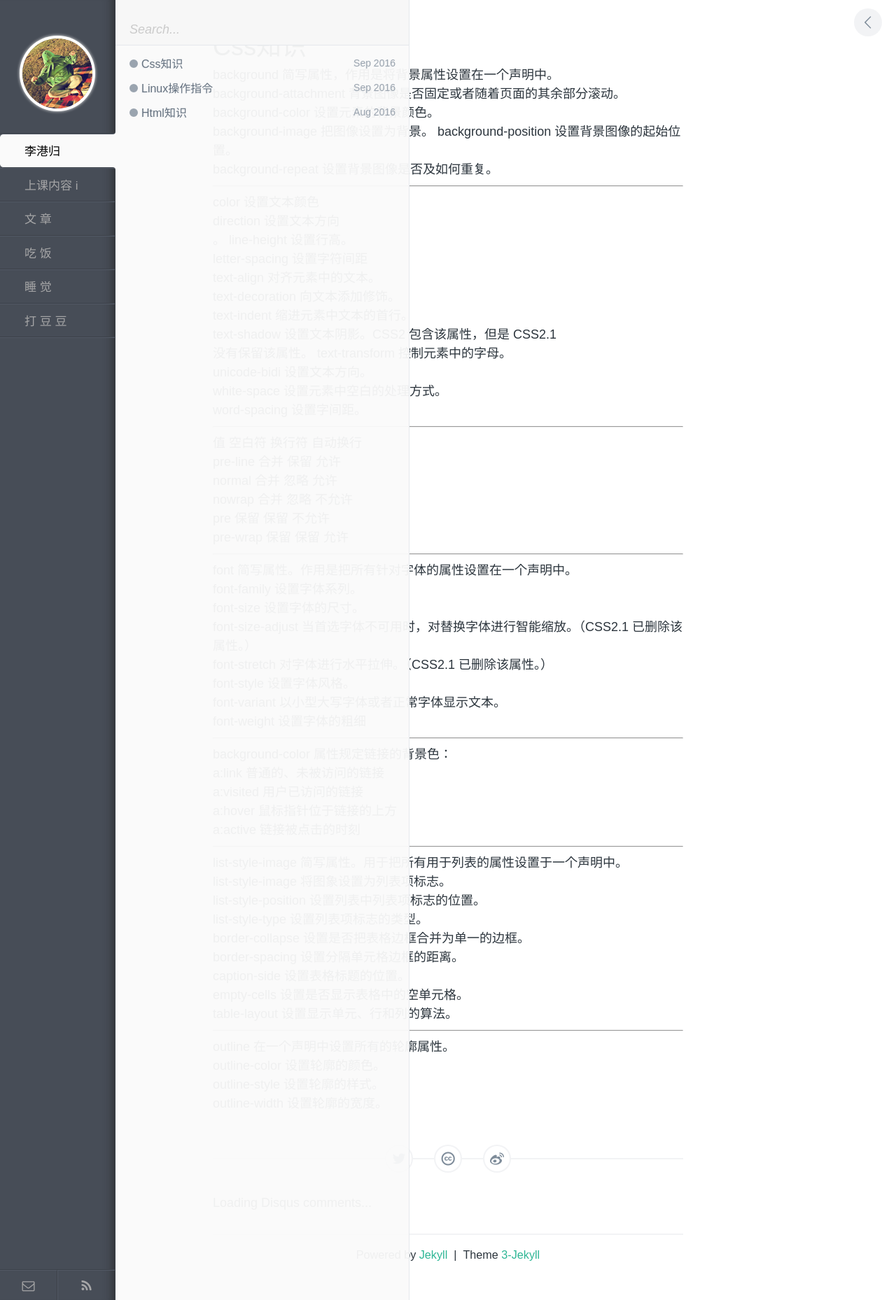
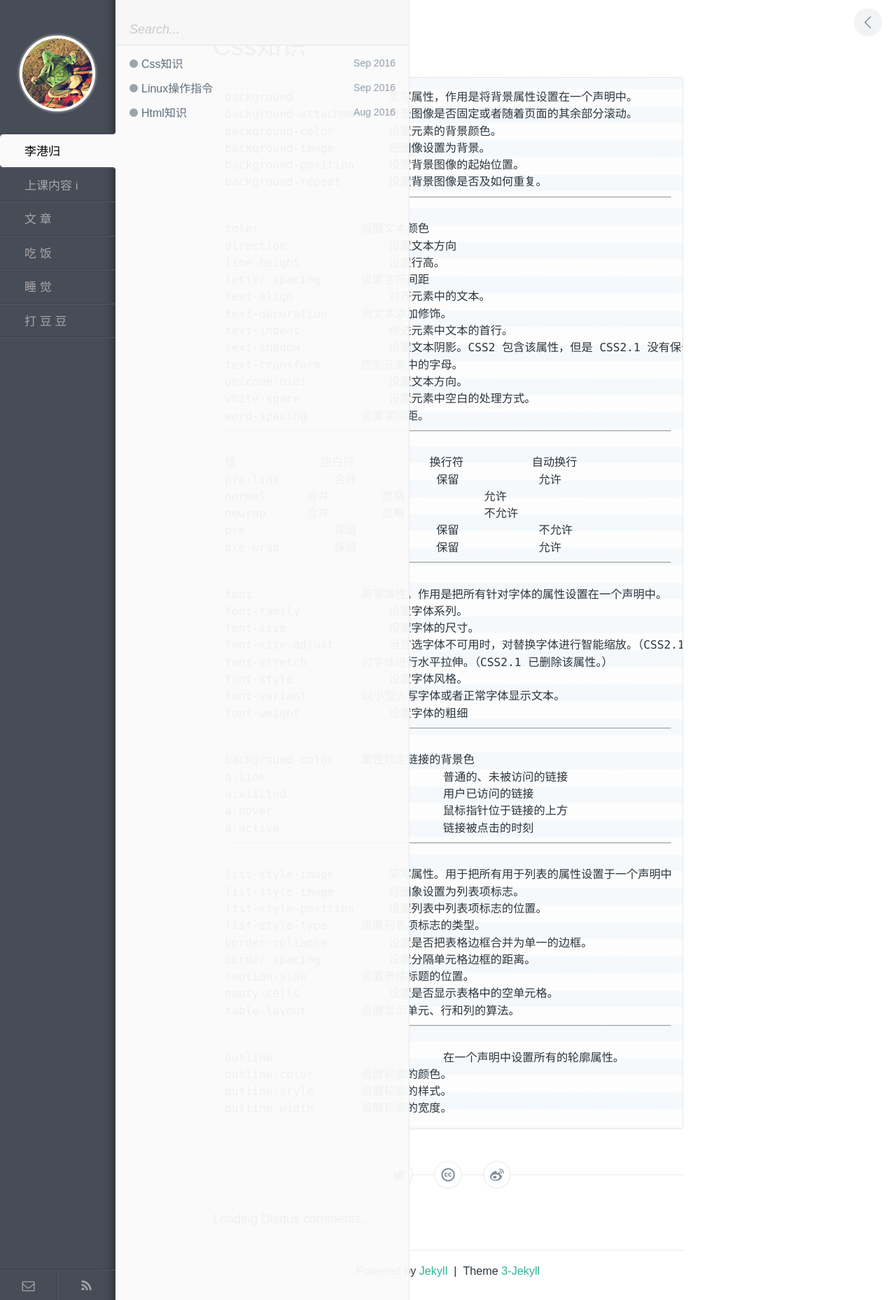
Before and after one commit to youkefa1/youkefa1.github.io, a Jekyll site: the page built from _posts/shangkeneirong/2016-09-02-CSS知识.md, in a window 1280 px wide. Shown: the whole page at 70% size. Built offline with Jekyll 4.4.1, drawn with Linux system fonts in a browser that asks for light colours; comment, search, counter and statistics services are not loaded.

Commit message:
修改css知识

```diff
--- a/_posts/shangkeneirong/2016-09-02-CSS知识.md
+++ b/_posts/shangkeneirong/2016-09-02-CSS知识.md
@@ -9,61 +9,63 @@ category: shangkeneirong
 <meta charset="utf-8">
 </head>
 <body>
-background	        简写属性，作用是将背景属性设置在一个声明中。<br />
-background-attachment	背景图像是否固定或者随着页面的其余部分滚动。<br />
-background-color	设置元素的背景颜色。<br />
+<pre>
+background	        简写属性，作用是将背景属性设置在一个声明中。
+background-attachment	背景图像是否固定或者随着页面的其余部分滚动。
+background-color	设置元素的背景颜色。
 background-image	把图像设置为背景。
-background-position	设置背景图像的起始位置。<br />
-background-repeat	设置背景图像是否及如何重复。<br />
+background-position	设置背景图像的起始位置。
+background-repeat	设置背景图像是否及如何重复。
 <hr>
-color	            设置文本颜色<br />
-direction	        设置文本方向<br />。
-line-height	        设置行高。<br />
-letter-spacing	    设置字符间距<br />
-text-align	        对齐元素中的文本。<br />
-text-decoration	    向文本添加修饰。<br />
-text-indent	        缩进元素中文本的首行。<br />
-text-shadow	        设置文本阴影。CSS2 包含该属性，但是 CSS2.1 <br />没有保留该属性。
-text-transform	    控制元素中的字母。<br />
-unicode-bidi    	设置文本方向。<br />
-white-space	        设置元素中空白的处理方式。<br />
-word-spacing	    设置字间距。<br />
+color	            设置文本颜色
+direction	        设置文本方向
+line-height	        设置行高。
+letter-spacing	    设置字符间距
+text-align	        对齐元素中的文本。
+text-decoration	    向文本添加修饰。
+text-indent	        缩进元素中文本的首行。
+text-shadow	        设置文本阴影。CSS2 包含该属性，但是 CSS2.1 没有保留该属性。
+text-transform	    控制元素中的字母。
+unicode-bidi    	设置文本方向。
+white-space	        设置元素中空白的处理方式。
+word-spacing	    设置字间距。
 <hr>
-值	      空白符	      换行符	     自动换行<br />
-pre-line	合并	       保留	      允许<br />
-normal	    合并	       忽略	      允许<br />
-nowrap	    合并	       忽略	      不允许<br />
-pre     	保留	       保留	      不允许<br />
-pre-wrap	保留	       保留	      允许<br />
+值	      空白符	      换行符	     自动换行
+pre-line	合并	       保留	      允许
+normal	    合并	       忽略	      允许
+nowrap	    合并	       忽略	      不允许
+pre     	保留	       保留	      不允许
+pre-wrap	保留	       保留	      允许
 <hr>
-font	            简写属性。作用是把所有针对字体的属性设置在一个声明中。<br />
-font-family	        设置字体系列。<br />
-font-size	        设置字体的尺寸。<br />
-font-size-adjust	当首选字体不可用时，对替换字体进行智能缩放。（CSS2.1 已删除该属性。）<br />
-font-stretch	    对字体进行水平拉伸。（CSS2.1 已删除该属性。）<br />
-font-style	        设置字体风格。<br />
-font-variant	    以小型大写字体或者正常字体显示文本。<br />
-font-weight	        设置字体的粗细<br />
+font	            简写属性。作用是把所有针对字体的属性设置在一个声明中。
+font-family	        设置字体系列。
+font-size	        设置字体的尺寸。
+font-size-adjust	当首选字体不可用时，对替换字体进行智能缩放。（CSS2.1 已删除该属性。）
+font-stretch	    对字体进行水平拉伸。（CSS2.1 已删除该属性。）
+font-style	        设置字体风格。
+font-variant	    以小型大写字体或者正常字体显示文本。
+font-weight	        设置字体的粗细
 <hr>
-background-color    属性规定链接的背景色：<br />
-a:link  			普通的、未被访问的链接<br />
-a:visited 			用户已访问的链接<br />
-a:hover 			鼠标指针位于链接的上方<br />
-a:active 			链接被点击的时刻<br />
+background-color    属性规定链接的背景色
+a:link  			普通的、未被访问的链接
+a:visited 			用户已访问的链接
+a:hover 			鼠标指针位于链接的上方
+a:active 			链接被点击的时刻
 <hr>
-list-style-image	简写属性。用于把所有用于列表的属性设置于一个声明中。<br />
-list-style-image	将图象设置为列表项标志。<br />
-list-style-position	设置列表中列表项标志的位置。<br />
-list-style-type	    设置列表项标志的类型。 <br />
-border-collapse  	设置是否把表格边框合并为单一的边框。<br />
-border-spacing   	设置分隔单元格边框的距离。<br />
-caption-side	    设置表格标题的位置。<br />
-empty-cells	        设置是否显示表格中的空单元格。<br />
-table-layout	    设置显示单元、行和列的算法。<br />
+list-style-image	简写属性。用于把所有用于列表的属性设置于一个声明中
+list-style-image	将图象设置为列表项标志。
+list-style-position	设置列表中列表项标志的位置。
+list-style-type	    设置列表项标志的类型。
+border-collapse  	设置是否把表格边框合并为单一的边框。
+border-spacing   	设置分隔单元格边框的距离。
+caption-side	    设置表格标题的位置。
+empty-cells	        设置是否显示表格中的空单元格。
+table-layout	    设置显示单元、行和列的算法。
 <hr>
-outline				在一个声明中设置所有的轮廓属性。<br />
-outline-color	    设置轮廓的颜色。<br />
-outline-style	    设置轮廓的样式。<br />
-outline-width	    设置轮廓的宽度。<br />
+outline				在一个声明中设置所有的轮廓属性。
+outline-color	    设置轮廓的颜色。
+outline-style	    设置轮廓的样式。
+outline-width	    设置轮廓的宽度。
+</pre>
 </body>
 </html>
```
Also changed, not shown: 2 other files.
